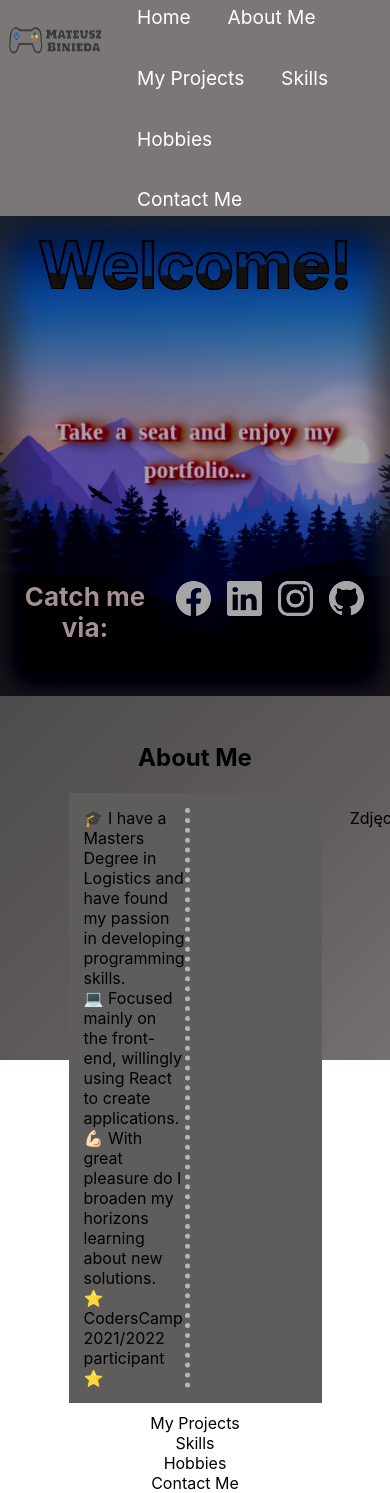
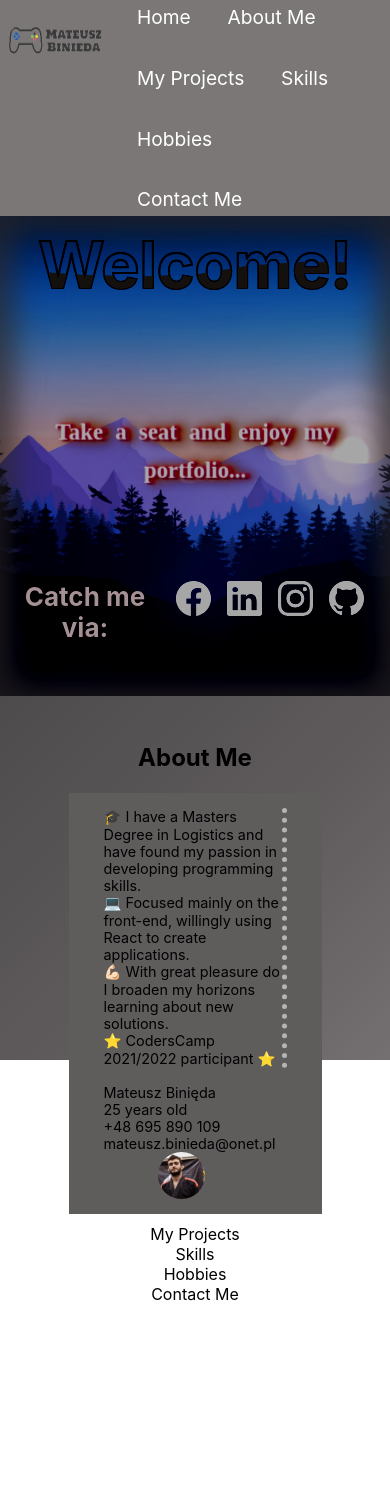
Before and after one commit to Arssin/Portfolio-Mateusz-Binieda, a React (Create React App) app: page / in a window 390 px wide. After the commit the page ends 1304 px from the top, so only its background shows below. Built offline with nearby package versions, Linux system fonts and the light colour scheme.

Commit message:
add some responsive, still working on it, add avatar

```diff
--- a/src/Components/HomeBody/AboutMe/Aboutme.js
+++ b/src/Components/HomeBody/AboutMe/Aboutme.js
@@ -1,4 +1,5 @@
 import styles from '../AboutMe/Aboutme.module.scss';
+import avatar from '../../../images/avatar.jpg';
 
 export function Aboutme() {
   return (
@@ -14,7 +15,15 @@ export function Aboutme() {
           <br />
           ⭐️ CodersCamp 2021/2022 participant ⭐️
         </div>
-        <div className={styles.myPicture}>Zdjęcie</div>
+        <div className={styles.picturediv}>
+          <ul className={styles.pictureText}>
+            <li>Mateusz Binięda</li>
+            <li>25 years old </li>
+            <li>+48 695 890 109</li>
+            <li>mateusz.binieda@onet.pl</li>
+          </ul>
+          <img src={avatar} alt="avatar" className={styles.avatar} />
+        </div>
       </div>
     </section>
   );
--- a/src/Components/HomeBody/AboutMe/Aboutme.module.scss
+++ b/src/Components/HomeBody/AboutMe/Aboutme.module.scss
@@ -3,6 +3,7 @@
   align-self: center;
   padding: 10px;
   margin: 2rem 0 0 0;
+  flex-wrap: wrap;
 
   .title {
     padding: 5px;
@@ -10,17 +11,45 @@
   }
 
   .aboutMe {
-    padding: 15px;
+    padding: 15px 35px;
     background-color: rgb(95, 92, 92);
     display: flex;
     flex-direction: row;
     justify-content: space-between;
-    gap: 10rem;
+    gap: 1rem;
 
     .text {
-      width: 50%;
+      flex-grow: 1;
+      display: flex;
+      align-items: center;
+      width: 80vw;
       text-align: left;
       border-right: 5px dotted #cccc;
+      font-size: 0.9em;
+    }
+    .picturediv {
+      display: flex;
+      justify-content: space-around;
+      align-items: center;
+      width: 40vw;
+
+      flex-wrap: wrap;
+
+      .pictureText {
+        text-align: left;
+        list-style-type: none;
+        font-size: 0.9em;
+      }
+      .avatar {
+        width: 30%;
+        border-radius: 50%;
+      }
     }
   }
 }
+
+@media only screen and (max-width: 1024px) {
+  .aboutMe {
+    flex-wrap: wrap;
+  }
+}
```
Also changed, not shown: src/images/avatar.jpg (added).
